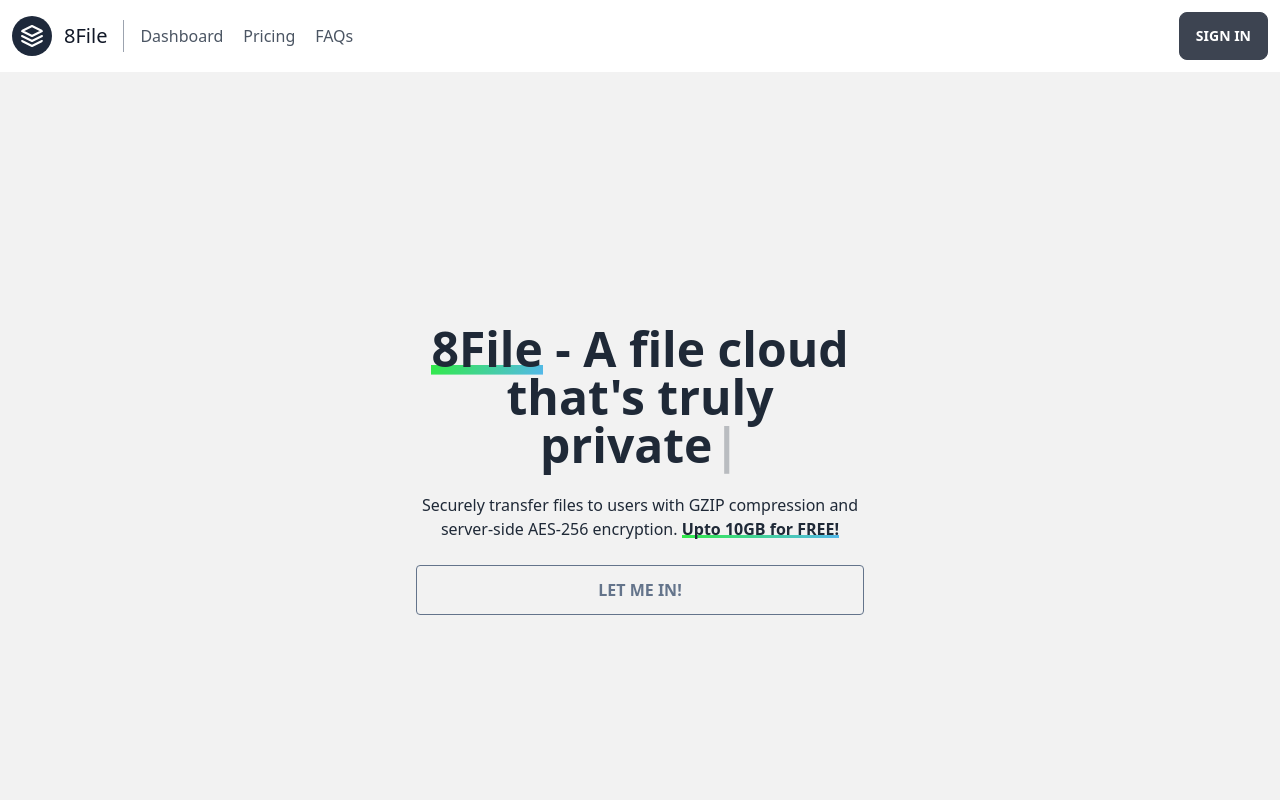
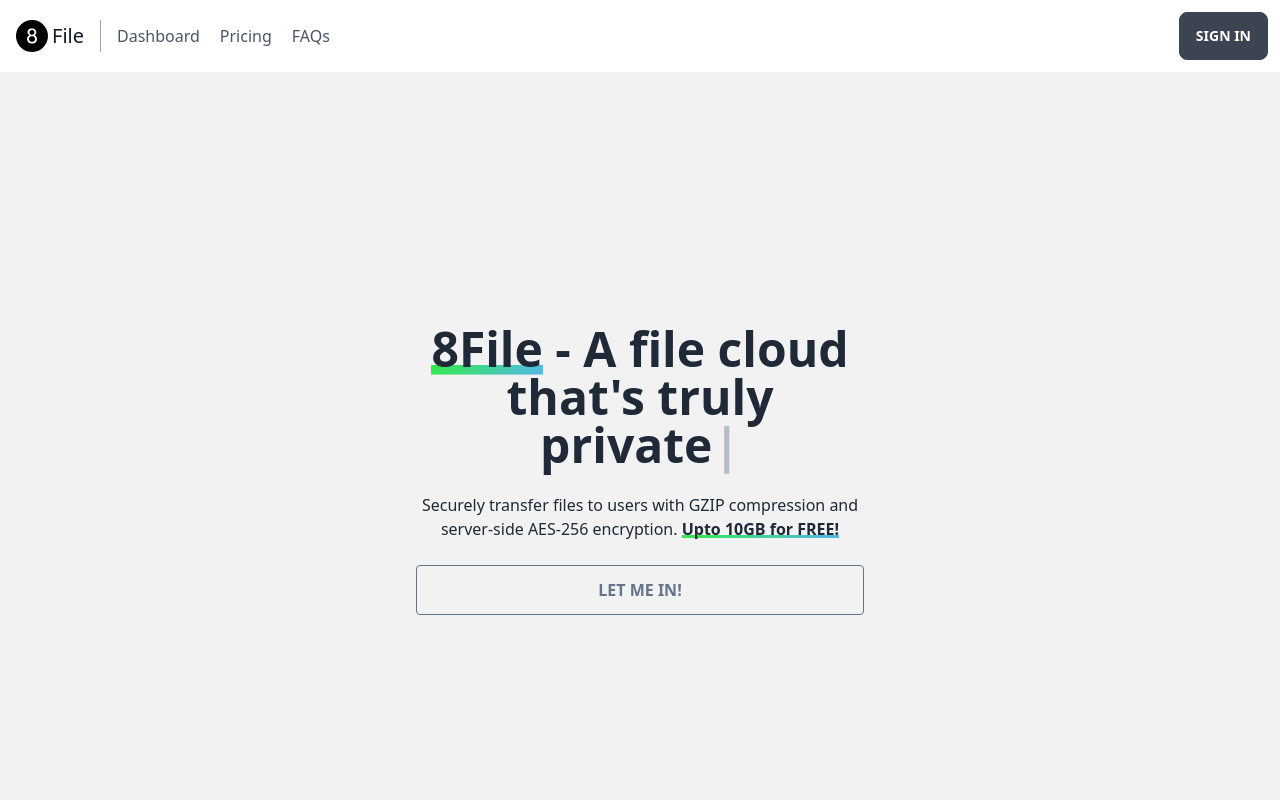
Before and after one commit to Anush008/8File, a Next.js app: page / in a window 1280 px wide. Shown: the top 800 px of the page. Built offline with nearby package versions, Linux system fonts and the light colour scheme; no server answers.

Commit message:
8File SVG added

```diff
--- a/src/components/Footer.jsx
+++ b/src/components/Footer.jsx
@@ -1,13 +1,13 @@
+import LogoSVG from '../components/LogoSVG';
+
 const Footer = () => {
 
     return (<footer class="text-gray-600 body-font">
     <div class="container px-5 mx-auto flex md:items-center lg:items-start md:flex-row md:flex-nowrap flex-wrap flex-col">
       <div class="w-64 flex-shrink-0 md:mx-0 mx-auto text-center md:text-left">
         <a class="flex title-font font-medium items-center md:justify-start justify-center text-gray-900">
-          <svg xmlns="http://www.w3.org/2000/svg" fill="none" stroke="currentColor" strokeLinecap="round" strokeLinejoin="round" strokeWidth="2" class="w-10 h-10 text-white p-2 bg-slate-800 rounded-full" viewBox="0 0 24 24">
-            <path d="M12 2L2 7l10 5 10-5-10-5zM2 17l10 5 10-5M2 12l10 5 10-5"></path>
-          </svg>
-          <span class="ml-3 text-xl">8File</span>
+          <LogoSVG/>
+          <span class="text-xl">File</span>
         </a>
         <p class="mt-2 text-sm text-gray-500">Modi ji, bass keejiye ab.</p>
       </div>
--- /dev/null
+++ b/src/components/LogoSVG.jsx
@@ -0,0 +1,30 @@
+const LogoSVG = () => (<svg version="1.0" xmlns="http://www.w3.org/2000/svg"
+viewBox="0 0 640.000000 640.000000"
+ preserveAspectRatio="xMidYMid meet" class="w-10 h-10">
+
+<g transform="translate(0.000000,640.000000) scale(0.100000,-0.100000)"
+fill="#000000" stroke="none">
+<path d="M2955 5749 c-778 -80 -1464 -499 -1896 -1157 -308 -468 -456 -1044
+-409 -1582 46 -520 209 -945 523 -1365 76 -101 355 -380 468 -467 274 -213
+636 -387 964 -463 251 -59 527 -83 747 -66 320 24 571 84 843 201 304 130 542
+290 789 530 391 380 622 814 733 1376 26 132 27 154 28 434 0 241 -3 314 -18
+400 -98 565 -335 1027 -727 1420 -140 141 -234 217 -409 331 -352 232 -749
+369 -1181 408 -131 12 -338 12 -455 0z m345 -1360 c193 -23 317 -76 421 -179
+112 -110 169 -251 169 -418 0 -110 -24 -194 -78 -278 -47 -71 -138 -159 -187
+-180 -19 -8 -35 -16 -35 -18 0 -2 35 -23 78 -46 99 -54 170 -115 221 -190 54
+-81 79 -154 96 -276 13 -90 13 -115 0 -202 -26 -174 -73 -270 -186 -383 -60
+-60 -96 -85 -170 -122 -142 -70 -224 -89 -414 -94 -146 -5 -169 -3 -261 20
+-156 39 -243 86 -345 187 -71 70 -94 100 -128 171 -65 136 -93 303 -71 425 38
+215 134 356 312 457 l78 44 -66 39 c-188 110 -288 338 -243 556 6 29 29 91 51
+138 90 187 262 310 486 344 110 18 166 19 272 5z"/>
+<path d="M3090 4137 c-109 -21 -182 -69 -236 -153 -48 -75 -67 -165 -54 -251
+34 -213 173 -323 406 -323 125 0 200 27 273 98 82 81 106 143 105 282 0 94 -2
+111 -27 162 -38 77 -110 141 -190 167 -80 26 -195 34 -277 18z"/>
+<path d="M3067 3144 c-142 -34 -253 -120 -310 -241 -31 -66 -32 -72 -32 -198
+0 -126 1 -132 33 -197 56 -116 180 -207 320 -237 65 -14 202 -14 261 0 108 24
+225 108 289 204 17 25 40 82 52 128 22 81 22 83 5 155 -36 152 -132 290 -241
+345 -109 55 -254 71 -377 41z"/>
+</g>
+</svg>)
+
+export default LogoSVG;
--- a/src/components/Navbar.jsx
+++ b/src/components/Navbar.jsx
@@ -1,5 +1,6 @@
 import Link from 'next/link';
 import { signOut, useSession, signIn } from "next-auth/react"
+import LogoSVG from '../components/LogoSVG';
 
 const Navbar = () => {
 const { data: session, status } = useSession();
@@ -7,10 +8,8 @@
 return (<header class="text-gray-600 body-font">
 <div class="container mx-auto flex flex-wrap p-3 flex-col md:flex-row items-center">
   <Link class="flex title-font font-medium items-center text-gray-900 mb-4 md:mb-0" href="/">
-    <svg xmlns="http://www.w3.org/2000/svg" fill="none" stroke="currentColor" strokeLinecap="round" strokeLinejoin="round" strokeWidth="2" class="w-10 h-10 text-white p-2 bg-slate-800 rounded-full" viewBox="0 0 24 24">
-      <path d="M12 2L2 7l10 5 10-5-10-5zM2 17l10 5 10-5M2 12l10 5 10-5"></path>
-    </svg>
-    <span class="ml-3 text-xl">8File</span>
+  <LogoSVG/>
+    <span class="text-xl">File</span>
   </Link>
   <nav class="md:mr-auto md:ml-4 md:py-1 md:pl-4 md:border-l md:border-gray-400	flex flex-wrap items-center text-base justify-center">
     <Link href="/dashboard" class="font-medium mr-5 hover:text-gray-900">Dashboard</Link>
```
Also changed, not shown: public/images/favicon.svg (added).
